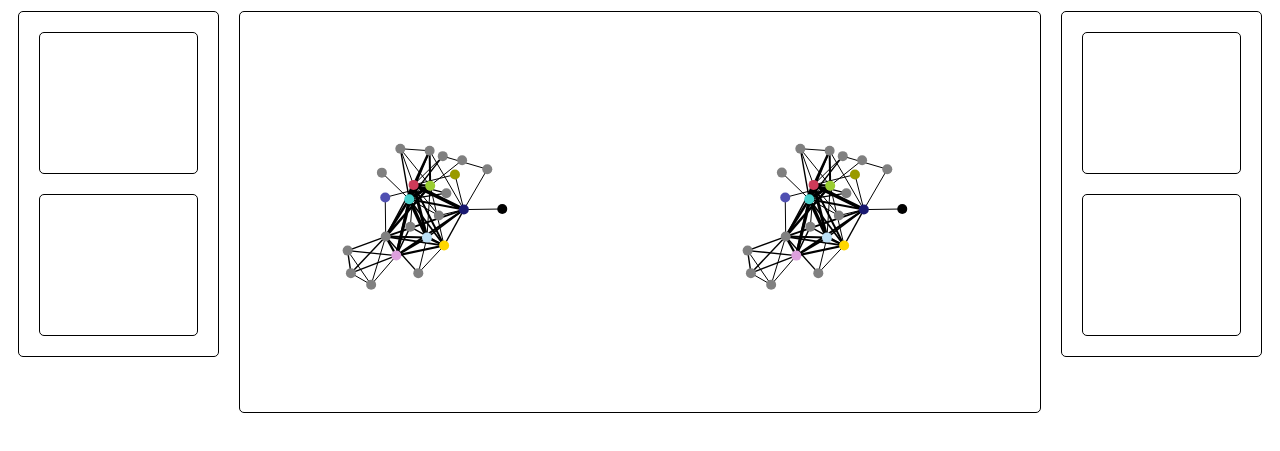
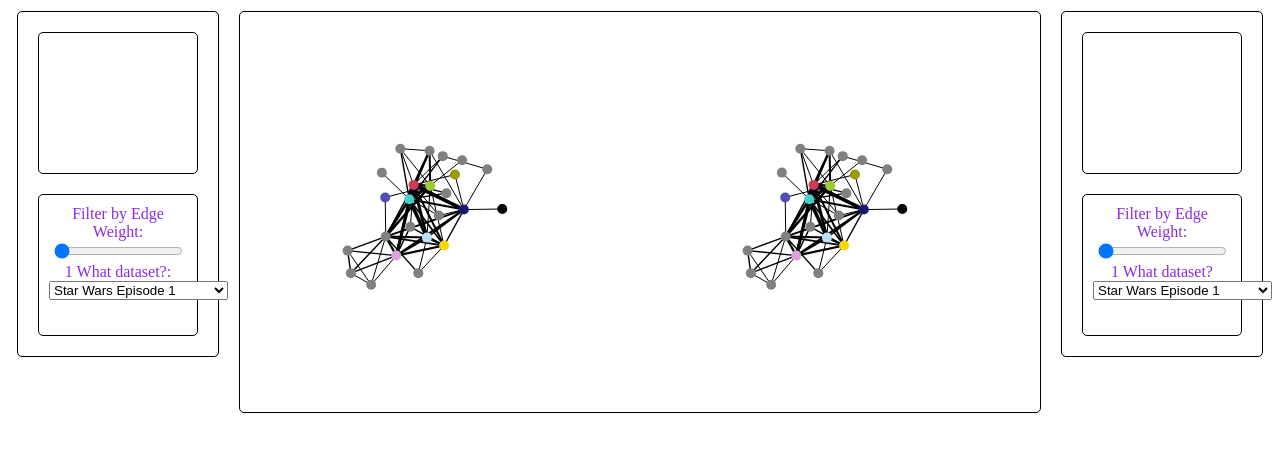
Before and after one commit to klarabratteby/TNM111, a plain HTML site: page Assignment4/index.html in a window 1280 px wide. Shown: the part 79-530 px from the top of the page. Drawn offline with nearby package versions, Linux system fonts and the light colour scheme.

Commit message:
fixing slider and drop down function

```diff
--- a/Assignment4/index.html
+++ b/Assignment4/index.html
@@ -4,8 +4,6 @@
   <meta charset="UTF-8">
   <meta name="viewport" content="width=device-width, initial-scale=1.0">
   <title>Star Wars Control System</title>
-  <script src="https://d3js.org/d3.v7.min.js"></script>
-  <script src="./index.js" defer></script>
   <link rel="stylesheet" href="./style.css">
 </head>
 <body>
@@ -14,7 +12,23 @@
     <div class="all">
       <div class="panel1">
         <div class="details1"></div>
-        <div class="control-panel1"></div>
+        <div class="control-panel1">
+          <label for="weightSlider1">Filter by Edge Weight:</label>
+          <input type="range" id="weightSlider1" min="1" max="30" value="1">
+          <span id="weightValue1">1</span>
+          <label for="dataset1">What dataset?:</label> <!-- Changed ID to dataset1 -->
+          <select id="dataset1"> <!-- Changed ID to dataset1 -->
+            <option value="starwars-episode-1-interactions-allCharacters.json">Star Wars Episode 1</option>
+            <option value="starwars-episode-2-interactions-allCharacters.json">Star Wars Episode 2</option>
+            <option value="starwars-episode-3-interactions-allCharacters.json">Star Wars Episode 3</option>
+            <option value="starwars-episode-4-interactions-allCharacters.json">Star Wars Episode 4</option>
+            <option value="starwars-episode-5-interactions-allCharacters.json">Star Wars Episode 5</option>
+            <option value="starwars-episode-6-interactions-allCharacters.json">Star Wars Episode 6</option>
+            <option value="starwars-episode-7-interactions-allCharacters.json">Star Wars Episode 7</option>
+            <option value="starwars-full-interactions-allCharacters.json">Star Wars Full Interactions</option>
+          </select>
+
+        </div>
       </div>
       <div class="diagrams-container">
         <svg id="diagram1" width="400" height="400"></svg>
@@ -22,10 +36,28 @@
       </div>
       <div class="panel2">
         <div class="details2"></div>
-        <div class="control-panel2"></div>
+        <div class="control-panel2">
+          <label for="weightSlider2">Filter by Edge Weight:</label>
+          <input type="range" id="weightSlider2" min="1" max="30" value="1">
+          <span id="weightValue2">1</span>
+          <label for="dataset2">What dataset?</label>
+          <select id="dataset2">
+            <option value="starwars-episode-1-interactions-allCharacters.json">Star Wars Episode 1</option>
+            <option value="starwars-episode-2-interactions-allCharacters.json">Star Wars Episode 2</option>
+            <option value="starwars-episode-3-interactions-allCharacters.json">Star Wars Episode 3</option>
+            <option value="starwars-episode-4-interactions-allCharacters.json">Star Wars Episode 4</option>
+            <option value="starwars-episode-5-interactions-allCharacters.json">Star Wars Episode 5</option>
+            <option value="starwars-episode-6-interactions-allCharacters.json">Star Wars Episode 6</option>
+            <option value="starwars-episode-7-interactions-allCharacters.json">Star Wars Episode 7</option>
+            <option value="starwars-full-interactions-allCharacters.json">Star Wars Full Interactions</option>
+          </select>
+
+        </div>
       </div>
     </div>
   </div>
+  <script src="https://d3js.org/d3.v7.min.js"></script>
+  <script src="./index.js" defer></script>
 </body>
 </html>
 
@@ -34,17 +66,7 @@
   <svg id="diagram2" width="400" height="400"></svg>
 </div>
 <div class="control-panel">
-  <label for="dataset1">Choose Dataset for Diagram 1:</label>
-  <select id="dataset1">
-    <option value="starwars-episode-1-interactions-allCharacters.json">Star Wars Episode 1</option>
-    <option value="starwars-episode-2-interactions-allCharacters.json">Star Wars Episode 2</option>
-    <option value="starwars-episode-3-interactions-allCharacters.json">Star Wars Episode 3</option>
-    <option value="starwars-episode-4-interactions-allCharacters.json">Star Wars Episode 4</option>
-    <option value="starwars-episode-5-interactions-allCharacters.json">Star Wars Episode 5</option>
-    <option value="starwars-episode-6-interactions-allCharacters.json">Star Wars Episode 6</option>
-    <option value="starwars-episode-7-interactions-allCharacters.json">Star Wars Episode 7</option>
-    <option value="starwars-full-interactions-allCharacters.json">Star Wars Full Interactions</option>
-  </select>
+
 
   <label for="dataset2">Choose Dataset for Diagram 2:</label>
   <select id="dataset2">
@@ -58,9 +80,7 @@
     <option value="starwars-full-interactions-allCharacters.json">Star Wars Full Interactions</option>
   </select>
 
-  <label for="weightSlider1">Filter by Edge Weight 1:</label>
-  <input type="range" id="weightSlider1" min="1" max="30" value="1">
-  <span id="weightValue">1</span>
+
 
   <label for="weightSlider2">Filter by Edge Weight 2:</label>
   <input type="range" id="weightSlider2" min="1" max="30" value="1">
--- a/Assignment4/index.js
+++ b/Assignment4/index.js
@@ -15,9 +15,10 @@ document.addEventListener("DOMContentLoaded", function () {
     .attr("height", height);
 
   let data; // Variabel för att lagra länkdata
-  let weightThreshold = 1; // Värdet på vikttröskeln
+  let weightThreshold1 = 1; // Värdet på vikttröskeln
+  let weightThreshold2 = 1;
 
-  function displayGraph(svg, nodes, links) {
+  function displayGraph(svg, nodes, links, weightThreshold) {
     const filteredLinks = links.filter((link) => link.value >= weightThreshold);
 
     const simulation = d3
@@ -63,8 +64,8 @@ document.addEventListener("DOMContentLoaded", function () {
         "starwars-interactions/starwars-episode-3-interactions-allCharacters.json"
       );
       data = await response.json();
-      displayGraph(svg1, data.nodes, data.links);
-      displayGraph(svg2, data.nodes, data.links);
+      displayGraph(svg1, data.nodes, data.links, weightThreshold1);
+      displayGraph(svg2, data.nodes, data.links, weightThreshold2);
     } catch (error) {
       console.error("Error fetching data:", error);
     }
@@ -99,19 +100,27 @@ document.addEventListener("DOMContentLoaded", function () {
     });
   }
 
-  // Event listener for slider
-  const weightSlider = document.getElementById("weightSlider");
-  const weightValue = document.getElementById("weightValue"); // Hämta elementet som visar slidervärdet
-  weightValue.textContent = weightSlider.value; // Uppdatera det första värdet
+  // Slider 1
+  const weightSlider1 = document.getElementById("weightSlider1");
+  const weightValue1 = document.getElementById("weightValue1");
+  weightValue1.textContent = weightSlider1.value; // Set initial value
 
-  weightSlider.addEventListener("input", function () {
-    weightThreshold = +this.value;
-    weightValue.textContent = this.value; // Uppdatera slidervärdet som visas
+  weightSlider1.addEventListener("input", function () {
+    weightThreshold1 = +this.value;
+    weightValue1.textContent = weightThreshold1;
+    svg1.selectAll("*").remove(); // Clear the visualization
+    displayGraph(svg1, data.nodes, data.links, weightThreshold1); // Redraw with new threshold
+  });
 
-    // Uppdatera diagrammen när slidervärdet ändras
-    svg1.selectAll("*").remove(); // Ta bort befintliga element
-    svg2.selectAll("*").remove(); // Ta bort befintliga element
-    displayGraph(svg1, data.nodes, data.links);
-    displayGraph(svg2, data.nodes, data.links);
+  // Slider 2
+  const weightSlider2 = document.getElementById("weightSlider2");
+  const weightValue2 = document.getElementById("weightValue2");
+  weightValue2.textContent = weightSlider2.value; // Set initial value
+
+  weightSlider2.addEventListener("input", function () {
+    weightThreshold2 = +this.value;
+    weightValue2.textContent = weightThreshold2;
+    svg2.selectAll("*").remove(); // Clear the visualization
+    displayGraph(svg2, data.nodes, data.links, weightThreshold2); // Redraw with new threshold
   });
 });
```
Also changed, not shown: 2 other files.
